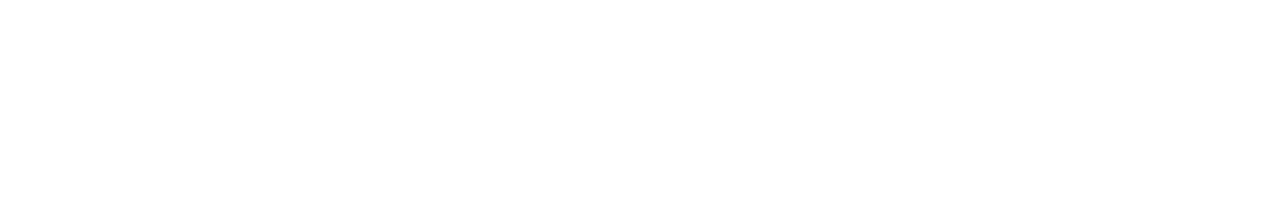
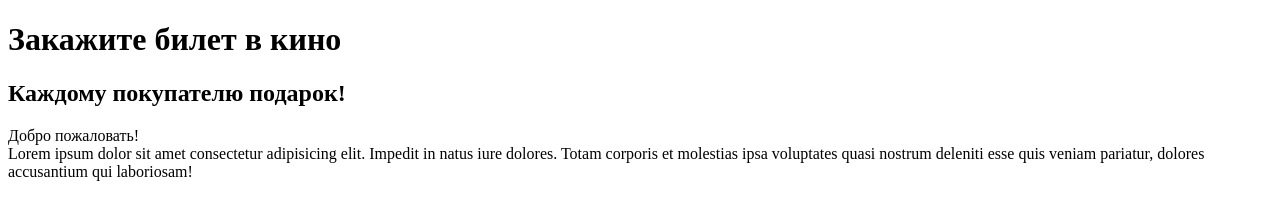
Before and after one commit to dianaalieva/cinematickets, a plain HTML site: page index.html in a window 1280 px wide. Drawn offline with Linux system fonts and the light colour scheme.

Commit message:
Тема 3,коммит 4.Добавила первый блок текста

```diff
--- a/index.html
+++ b/index.html
@@ -4,5 +4,16 @@
      <title>Продажа билетов в кино в Иннополисе</title>
     </head>
     <body>
+        <h1>Закажите билет в кино</h1>
+        <h2>Каждому покупателю подарок!</h2>
+        <div>Добро пожаловать!
+            <div>Lorem ipsum dolor sit amet consectetur adipisicing elit.
+                Impedit in natus iure dolores. Totam corporis et
+                molestias ipsa voluptates quasi nostrum deleniti esse quis veniam
+                pariatur, dolores accusantium qui laboriosam!
+            </div>
+        </div>
+
+
     </body>
 </html>
```
